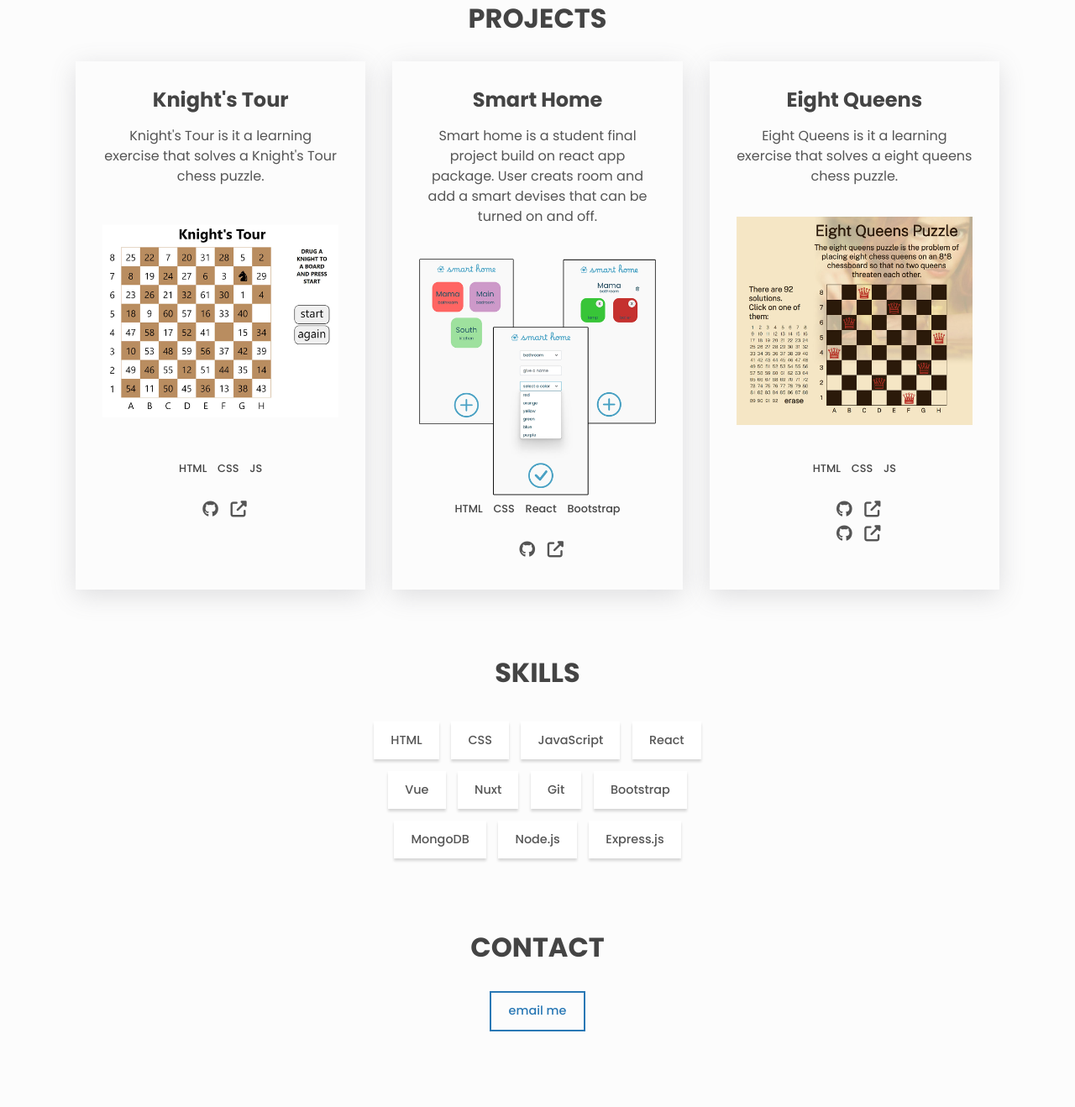
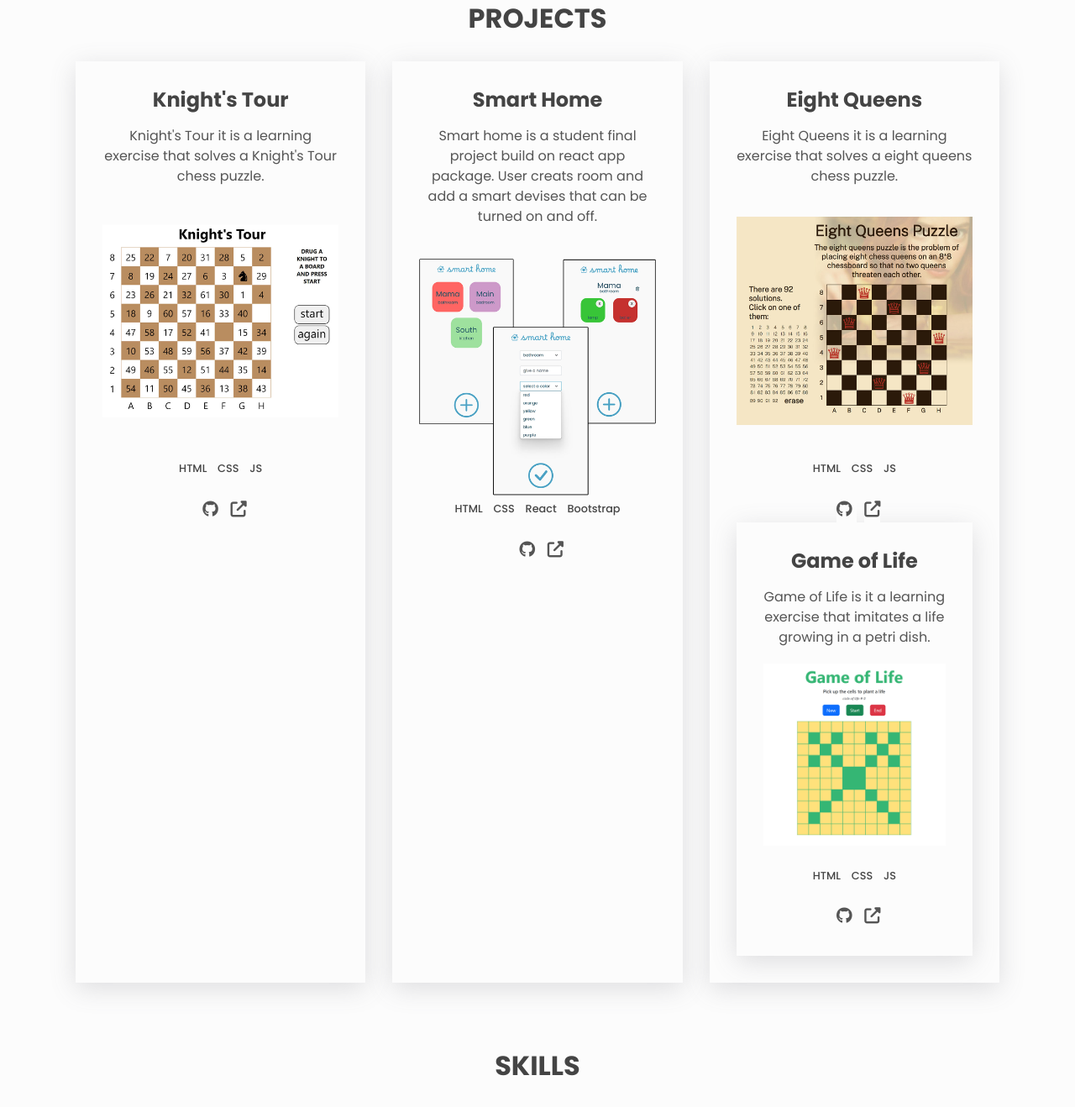
Before and after one commit to yana-shick/portfolio, a plain HTML site: page index.html in a window 1280 px wide. Shown: the part 542-1860 px from the top of the page at 84% size. Before the commit the page ends 1818 px from the top, so only its background shows below. Drawn offline with Linux system fonts and the light colour scheme.

Commit message:
a life game project added

```diff
--- a/index.html
+++ b/index.html
@@ -94,7 +94,7 @@ https://github.com/rajshekhar26/cleanfolio-minimal -->
 					<div class="project">
 						<h3>Knight's Tour</h3>
 						<p class="project__description">
-							Knight's Tour is it a learning exercise that solves a Knight's
+							Knight's Tour it is a learning exercise that solves a Knight's
 							Tour chess puzzle.
 						</p>
 
@@ -168,7 +168,7 @@ https://github.com/rajshekhar26/cleanfolio-minimal -->
 					<div class="project">
 						<h3>Eight Queens</h3>
 						<p class="project__description">
-							Eight Queens is it a learning exercise that solves a eight queens
+							Eight Queens it is a learning exercise that solves a eight queens
 							chess puzzle.
 						</p>
 
@@ -199,16 +199,33 @@ https://github.com/rajshekhar26/cleanfolio-minimal -->
 							</a>
 						</div>
 
+
+					<div class="project">
+						<h3>Game of Life</h3>
+						<p class="project__description">
+							Game of Life is it a learning exercise that imitates a life growing in a petri dish.
+						</p>
+
+						<div class="preview-container">
+							<img class="preview-picture" src="preview/life.png" />
+						</div>
+
+						<ul class="project__stack">
+							<li class="project__stack-item">HTML</li>
+							<li class="project__stack-item">CSS</li>
+							<li class="project__stack-item">JS</li>
+						</ul>
+
 						<div class="links-container">
 							<a
-								href="https://yana-shick.github.io/LifeGame/"
+								href="https://github.com/yana-shick/LifeGame"
 								aria-label="source code"
 								class="link link--icon"
 							>
 								<i aria-hidden="true" class="fab fa-github"></i>
 							</a>
 							<a
-								href="https://yana-shick.github.io/LifeGame/"
+								href="https://yana-shick.github.io/LifeGame"
 								aria-label="live preview"
 								class="link link--icon"
 							>
```
